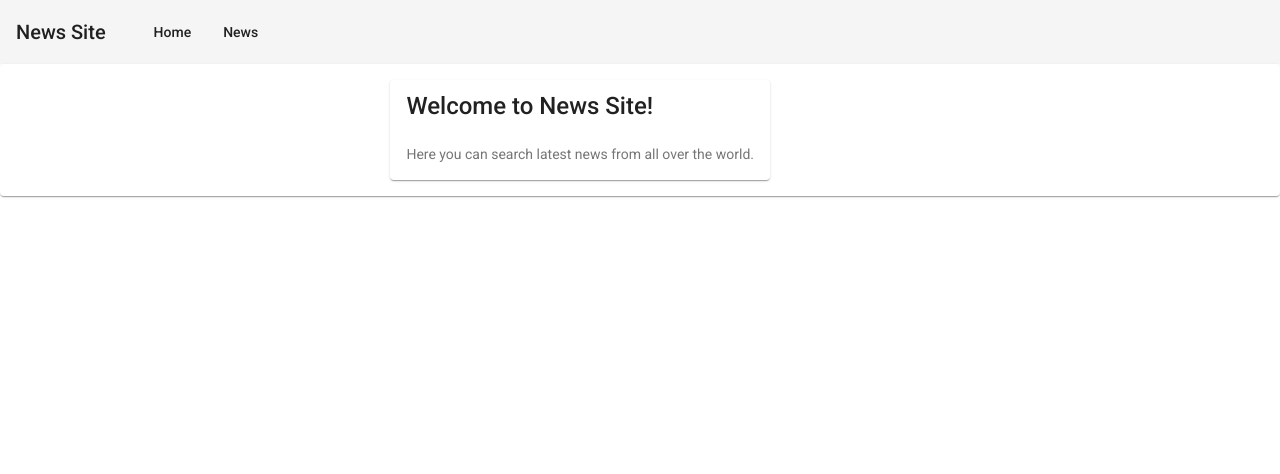
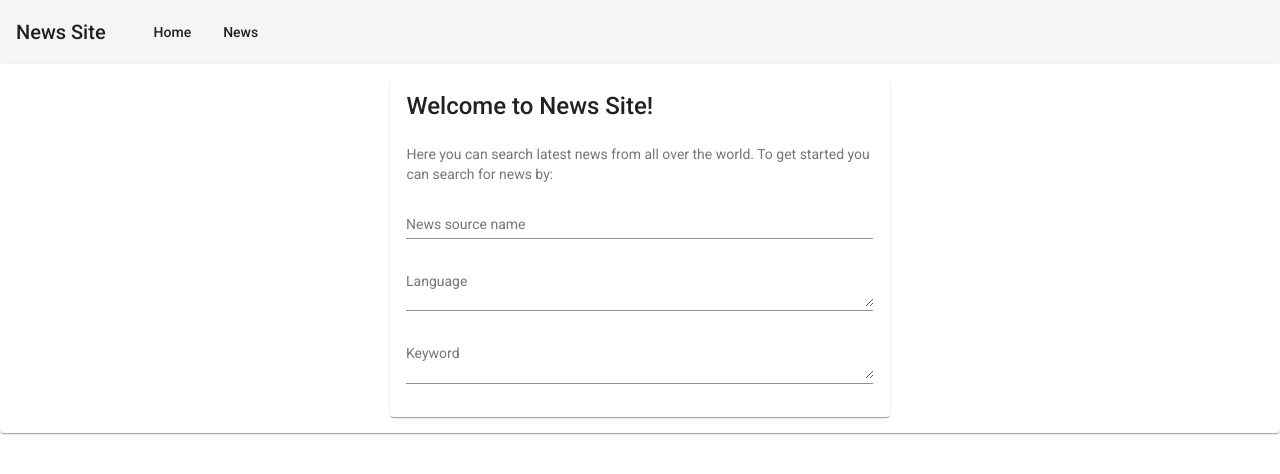
Before and after one commit to ttannerma/news-site, an Angular app: page / in a window 1280 px wide. Shown: the top 474 px of the page. Built offline with nearby package versions, Linux system fonts and the light colour scheme.

Commit message:
Added input field for keywords

```diff
--- a/src/app/app.module.ts
+++ b/src/app/app.module.ts
@@ -9,6 +9,8 @@ import { MatMenuModule } from '@angular/material/menu';
 import { MatToolbarModule } from '@angular/material/toolbar';
 import { MatButtonModule } from '@angular/material/button';
 import { MatCardModule } from '@angular/material/card';
+import { MatListModule } from '@angular/material/list';
+import { MatInputModule } from '@angular/material/input';
 import { NewsService } from './services/news.service';
 import { NewsComponent } from './components/news/news.component';
 import { HomeComponent } from './components/home/home.component';
@@ -31,6 +33,8 @@ import { HttpClientModule } from '@angular/common/http'
     MatToolbarModule,
     MatButtonModule,
     MatCardModule,
+    MatListModule,
+    MatInputModule,
     AppRoutes,
     HttpClientModule
   ],
--- a/src/app/components/home/home.component.css
+++ b/src/app/components/home/home.component.css
@@ -10,3 +10,8 @@ mat-card {
 mat-card-title {
     padding-bottom: 1.5rem;
 }
+
+.news-search-form {
+    display: flex;
+    flex-direction: column;
+}
--- a/src/app/components/home/home.component.html
+++ b/src/app/components/home/home.component.html
@@ -1,6 +1,20 @@
 <div class="landing-page-container">
     <mat-card>
         <mat-card-title>Welcome to News Site!</mat-card-title>
-        <mat-card-subtitle>Here you can search latest news from all over the world.</mat-card-subtitle>
+        <mat-card-subtitle>Here you can search latest news from all over the world. To get started you can search for news by:</mat-card-subtitle>
+        <form class="news-search-form">
+            <mat-form-field >
+              <mat-label>News source name</mat-label>
+              <input matInput placeholder="NY Times" value="">
+            </mat-form-field>
+            <mat-form-field>
+              <mat-label>Language</mat-label>
+              <textarea matInput placeholder="English"></textarea>
+            </mat-form-field>
+            <mat-form-field>
+                <mat-label>Keyword</mat-label>
+                <textarea matInput placeholder="Coronavirus"></textarea>
+              </mat-form-field>
+          </form>
     </mat-card>
 </div>
```
